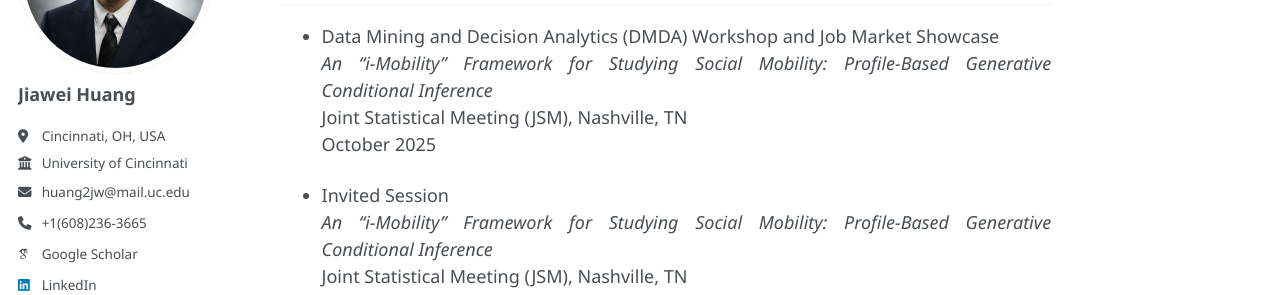
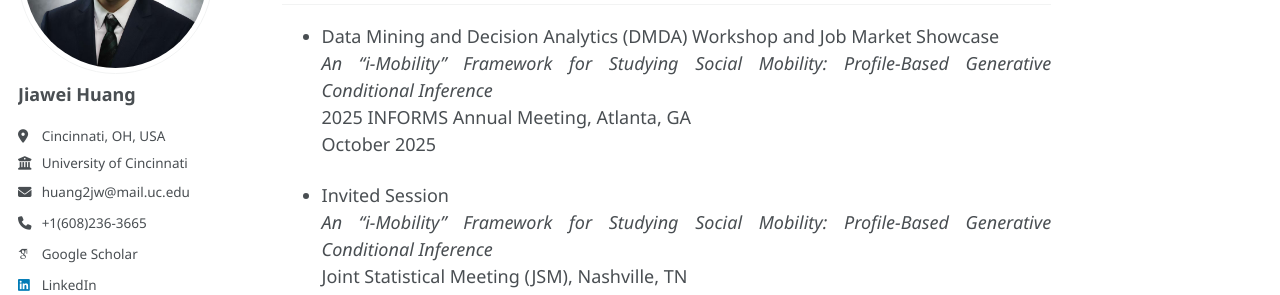
Before and after one commit to Jiawei98/Jiawei98.github.io, a Jekyll site: the page built from _pages/presentations.md, in a window 1280 px wide and 900 px high. Shown: the part 220-515 px from the top of the window. Built offline with Jekyll 4.4.1, drawn with Linux system fonts in a browser that asks for light colours; some web fonts are replaced; a script that is not in the unit is left out.

Commit message:
Update presentations.md

```diff
--- a/_pages/presentations.md
+++ b/_pages/presentations.md
@@ -8,7 +8,7 @@ author_profile: true
 
 - Data Mining and Decision Analytics (DMDA) Workshop and Job Market Showcase
 *An "i-Mobility" Framework for Studying Social Mobility: Profile-Based Generative Conditional Inference*
-Joint Statistical Meeting (JSM), Nashville, TN
+2025 INFORMS Annual Meeting, Atlanta, GA
 October 2025
 
 - Invited Session
```
